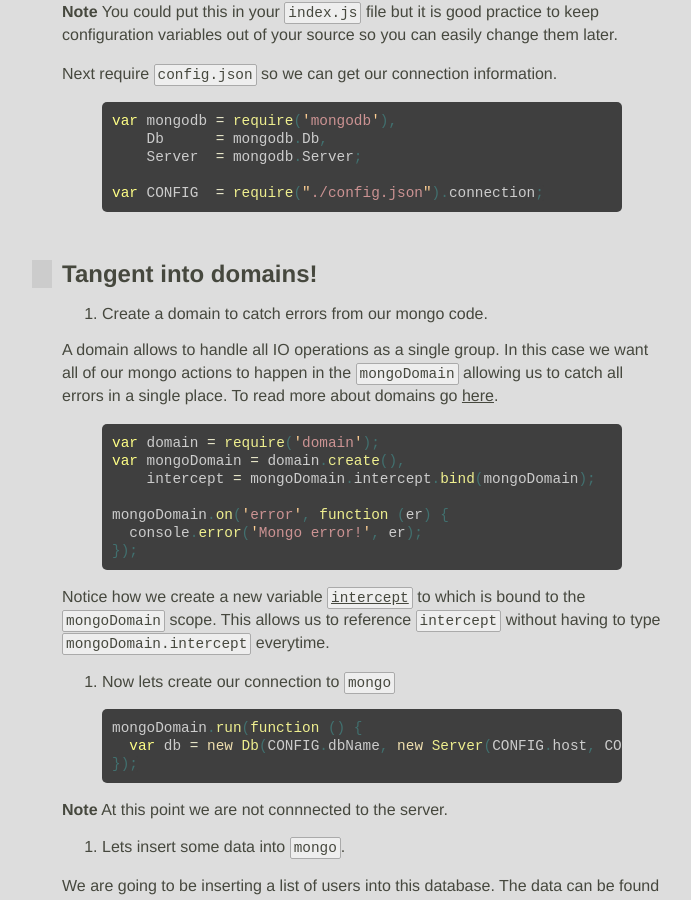
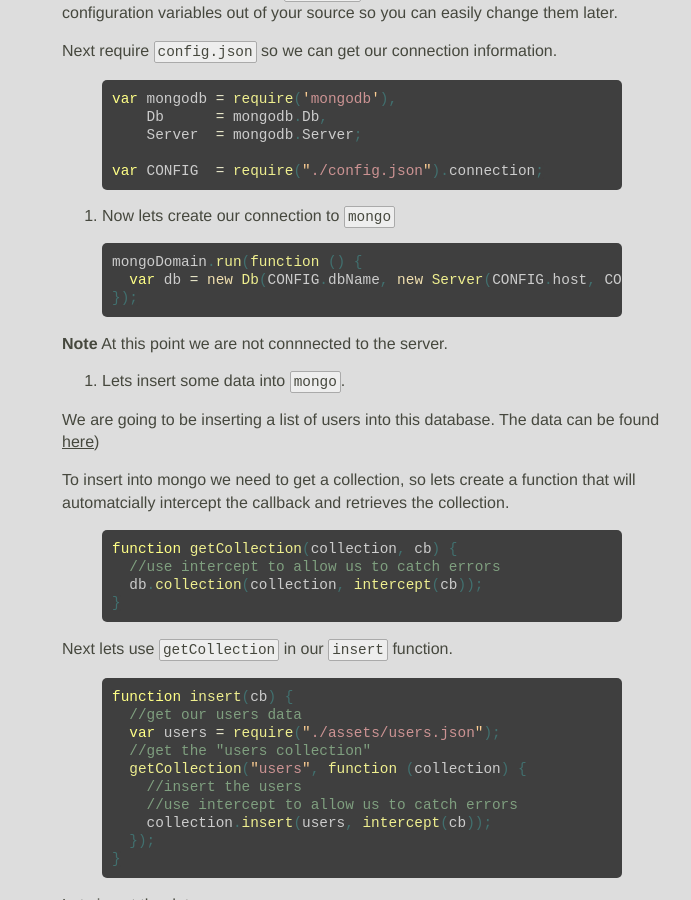
Before and after one commit to JavaScriptKC/workshop, a Jekyll site: the page built from _posts/2012-11-5-data-storage.md, in a window 1280 px wide and 900 px high, scrolled down 1588 px. Shown: the whole window, without its empty margins (278-969 px from the left). Built offline with Jekyll 4.4.1, drawn with Linux system fonts in a browser that asks for light colours; nearby versions of some CDN libraries; some web fonts are replaced; comment, search, counter and statistics services are not loaded; some of the changed text lies outside the part shown.

Commit message:
Comment out stuff about domains until we know we want it

```diff
--- a/_posts/2012-11-5-data-storage.md
+++ b/_posts/2012-11-5-data-storage.md
@@ -7,7 +7,7 @@ tags:
 
 # Storing Some Data
 
-Most applications just aren't useful without storing some data. Let's use mongodb to save some stuff. Oh yeah, you'll need access to an instance of mongodb to proceed with this lab. This lab will also introduce the advanced concept of domains for error handling.
+Most applications just aren't useful without storing some data. Let's use mongodb to save some stuff. Oh yeah, you'll need access to an instance of mongodb to proceed with this lab.
 
 ## Starting the project
 
@@ -70,11 +70,9 @@ var mongodb = require('mongodb'),
 var CONFIG  = require("./config.json").connection;
 {% endhighlight %}
 
-## Tangent into domains!
-6. Create a domain to catch errors from our mongo code.
+<!--## Tangent into domains!
 
-
-A domain allows to handle all IO operations as a single group. In this case we want all of our mongo actions to happen in the `mongoDomain` allowing us to catch all errors in a single place. To read more about domains go [here](http://nodejs.org/api/domain.html).
+A domain allows us to handle all I/O operations as a single group. In this case we want all of our mongo actions to happen in the `mongoDomain` allowing us to catch all errors in a single place. To read more about domains go [here](http://nodejs.org/api/domain.html).
 
 {% highlight javascript %}
 var domain = require('domain');
@@ -86,7 +84,7 @@ mongoDomain.on('error', function (er) {
 });
 {% endhighlight %}
 
-Notice how we create a new variable [`intercept`](http://nodejs.org/api/domain.html#domain_domain_intercept_callback) to which is bound to the `mongoDomain` scope. This allows us to reference `intercept` without having to type `mongoDomain.intercept` everytime.
+Notice how we create a new variable [`intercept`](http://nodejs.org/api/domain.html#domain_domain_intercept_callback) to which is bound to the `mongoDomain` scope. This allows us to reference `intercept` without having to type `mongoDomain.intercept` everytime.-->
 
 7. Now lets create our connection to `mongo`
 
```
